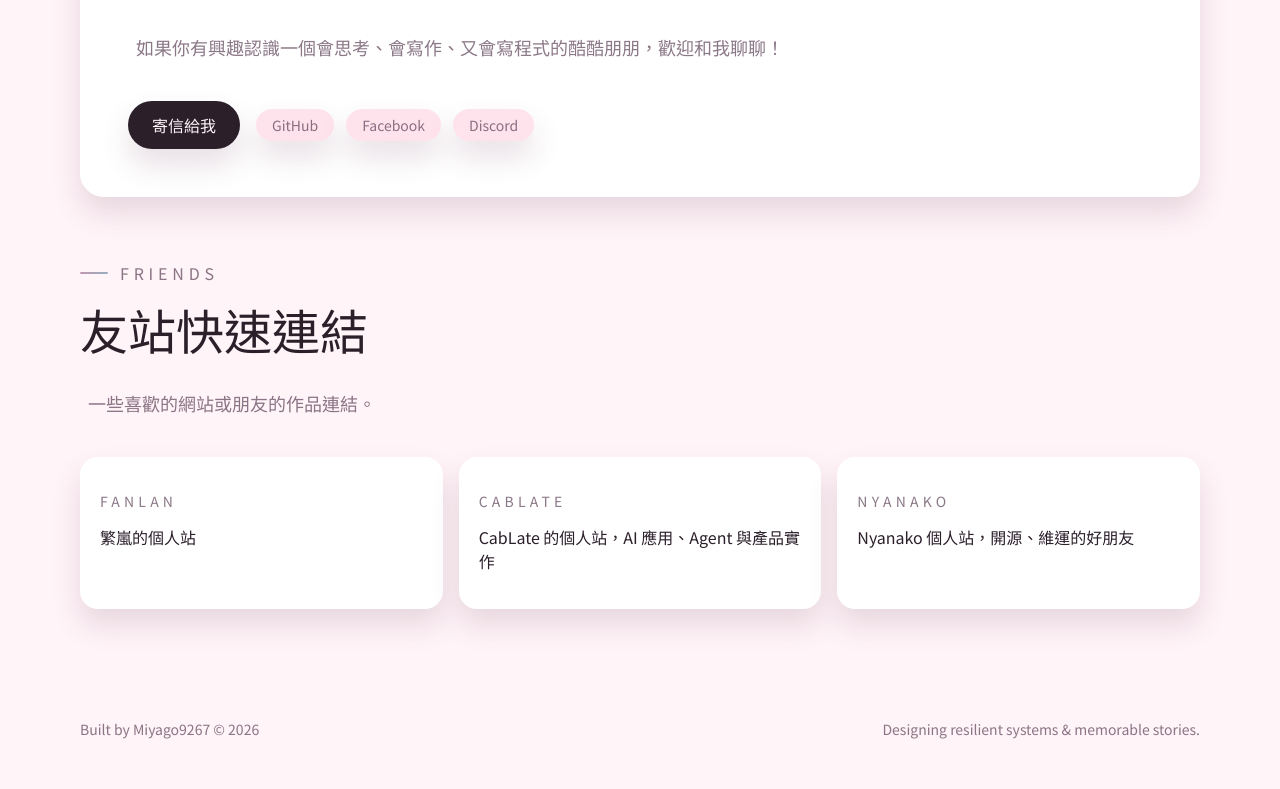
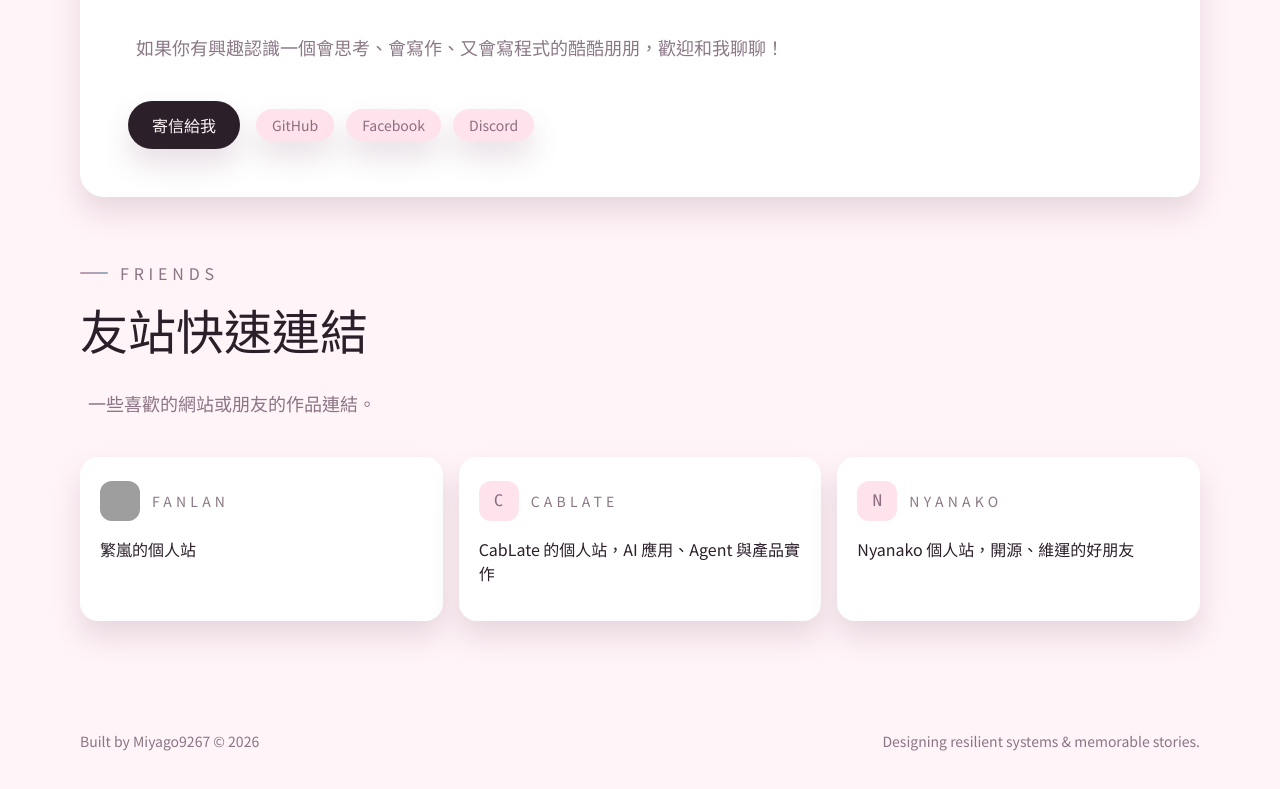
Before and after one commit to miyago9267/personal-website, a Vue app: page / in a window 1280 px wide. Shown: the part 5197-5986 px from the top of the page. Built offline with nearby package versions, Linux system fonts and the light colour scheme; grey boxes are pictures that could not be loaded.

Commit message:
feat: 友站清單顯示對方網站 icon
icon 載入失敗時改顯示名稱首字；順帶修正 Nyanako 各語系介紹

```diff
--- a/src/data/profile.json
+++ b/src/data/profile.json
@@ -544,17 +544,20 @@
     {
       "name": "Fanlan",
       "description": "繁嵐的個人站",
-      "href": "https://www.fanlan.net/"
+      "href": "https://www.fanlan.net/",
+      "icon": "https://www.fanlan.net/icons/icon-96x96.png"
     },
     {
       "name": "CabLate",
       "description": "CabLate 的個人站，AI 應用、Agent 與產品實作",
-      "href": "https://cablate.com/"
+      "href": "https://cablate.com/",
+      "icon": "https://cablate.com/favicon.webp"
     },
     {
       "name": "Nyanako",
       "description": "Nyanako 個人站，開源、維運的好朋友",
-      "href": "https://nyanako.com/"
+      "href": "https://nyanako.com/",
+      "icon": "https://nyanako.com/apple-touch-icon.png"
     }
   ]
 }
--- a/src/locales/en/profile.json
+++ b/src/locales/en/profile.json
@@ -393,7 +393,7 @@
       "description": "CabLate's personal site: AI apps, agents, and product building"
     },
     {
-      "description": "Nyanako's GitHub, a fellow SRE"
+      "description": "Nyanako's personal site, a friend in open source and ops"
     }
   ]
 }
--- a/src/locales/es/profile.json
+++ b/src/locales/es/profile.json
@@ -393,7 +393,7 @@
       "description": "El sitio personal de CabLate: apps de IA, agentes y desarrollo de productos"
     },
     {
-      "description": "El GitHub de Nyanako, compañero SRE"
+      "description": "El sitio personal de Nyanako, un amigo de open source y operaciones"
     }
   ]
 }
--- a/src/locales/fr/profile.json
+++ b/src/locales/fr/profile.json
@@ -393,7 +393,7 @@
       "description": "Le site personnel de CabLate : applications d'IA, agents et conception de produits"
     },
     {
-      "description": "Le GitHub de Nyanako, collègue SRE"
+      "description": "Le site personnel de Nyanako, un ami de l'open source et des ops"
     }
   ]
 }
--- a/src/locales/ja/profile.json
+++ b/src/locales/ja/profile.json
@@ -393,7 +393,7 @@
       "description": "CabLateさんの個人サイト。AI活用、エージェント、プロダクト開発"
     },
     {
-      "description": "NyanakoさんのGitHub。SRE仲間です"
+      "description": "Nyanakoさんの個人サイト。オープンソースと運用の仲間です"
     }
   ]
 }
--- a/src/sections/FriendsSection.vue
+++ b/src/sections/FriendsSection.vue
@@ -1,10 +1,12 @@
 <script setup lang="ts">
+import { ref } from 'vue'
 import { useUi } from '../i18n'
 import { useProfile } from '../composables/useProfile'
 
 import SectionTitle from '../components/ui/SectionTitle.vue'
 const ui = useUi()
 const profile = useProfile()
+const failedIcons = ref(new Set<string>())
 </script>
 
 <template>
@@ -28,9 +30,26 @@ const profile = useProfile()
           :href="item.href"
           target="_blank"
           rel="noreferrer"
-          class="card-surface rounded-[18px] p-5 text-[var(--text)]/90 transition bg-[var(--card-bg)] shadow-[var(--card-shadow)]"
+          class="group card-surface rounded-[18px] p-5 text-[var(--text)]/90 transition bg-[var(--card-bg)] shadow-[var(--card-shadow)]"
         >
-          <p class="text-sm uppercase tracking-[0.3em] text-[var(--muted)]">{{ item.name }}</p>
+          <div class="flex items-center gap-3">
+            <img
+              v-if="item.icon && !failedIcons.has(item.name)"
+              :src="item.icon"
+              alt=""
+              loading="lazy"
+              referrerpolicy="no-referrer"
+              class="size-10 shrink-0 rounded-xl object-cover bg-[var(--panel-bg)] transition-transform duration-300 group-hover:scale-105 motion-reduce:transition-none"
+              @error="failedIcons.add(item.name)"
+            >
+            <div
+              v-else
+              class="flex size-10 shrink-0 items-center justify-center rounded-xl bg-[var(--panel-bg)] font-mono text-base uppercase text-[var(--muted)] transition-transform duration-300 group-hover:scale-105 motion-reduce:transition-none"
+            >
+              {{ item.name.charAt(0) }}
+            </div>
+            <p class="text-sm uppercase tracking-[0.3em] text-[var(--muted)]">{{ item.name }}</p>
+          </div>
           <p class="mt-3 text-base text-[var(--text)]/80">{{ item.description }}</p>
         </a>
       </div>
```
